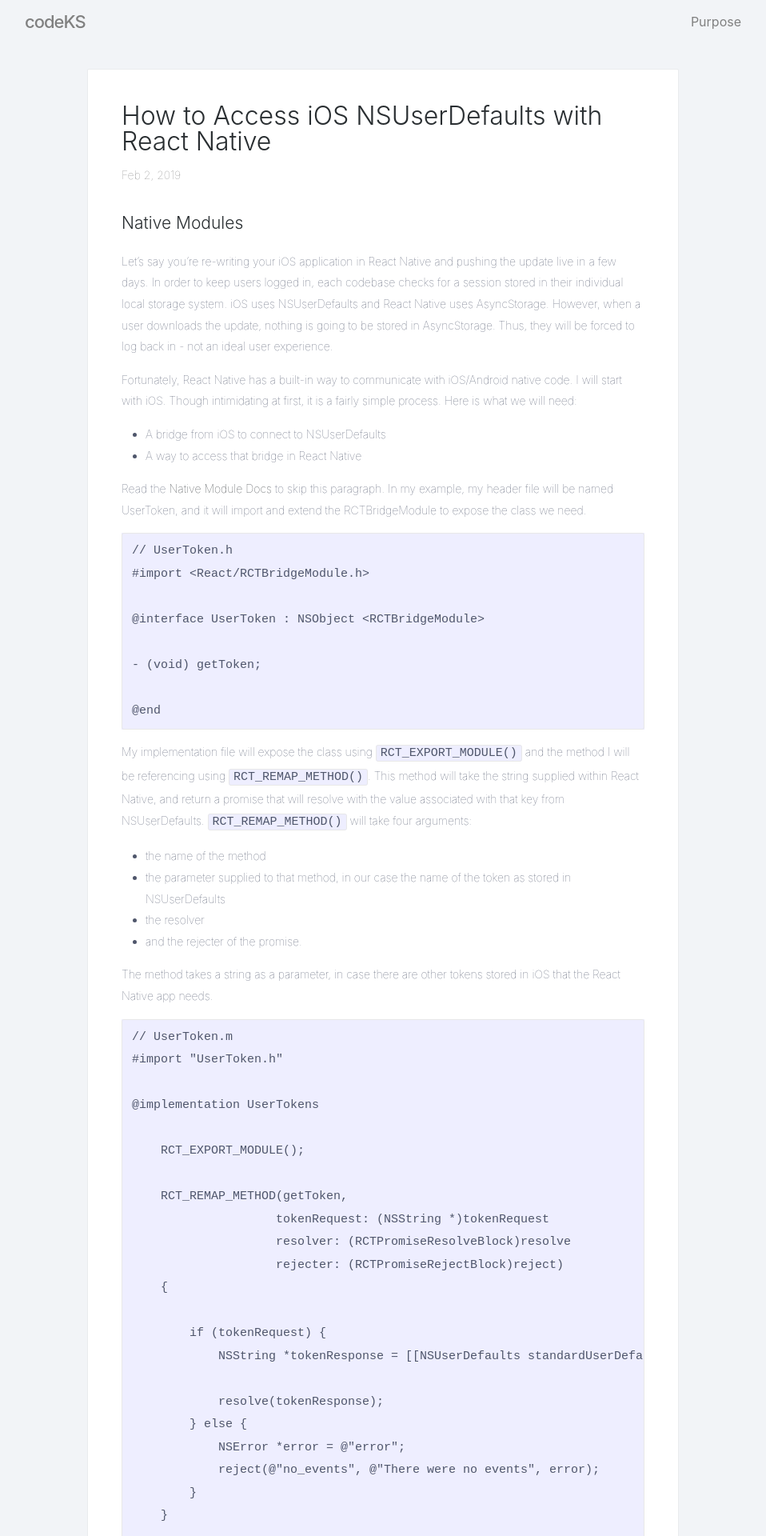
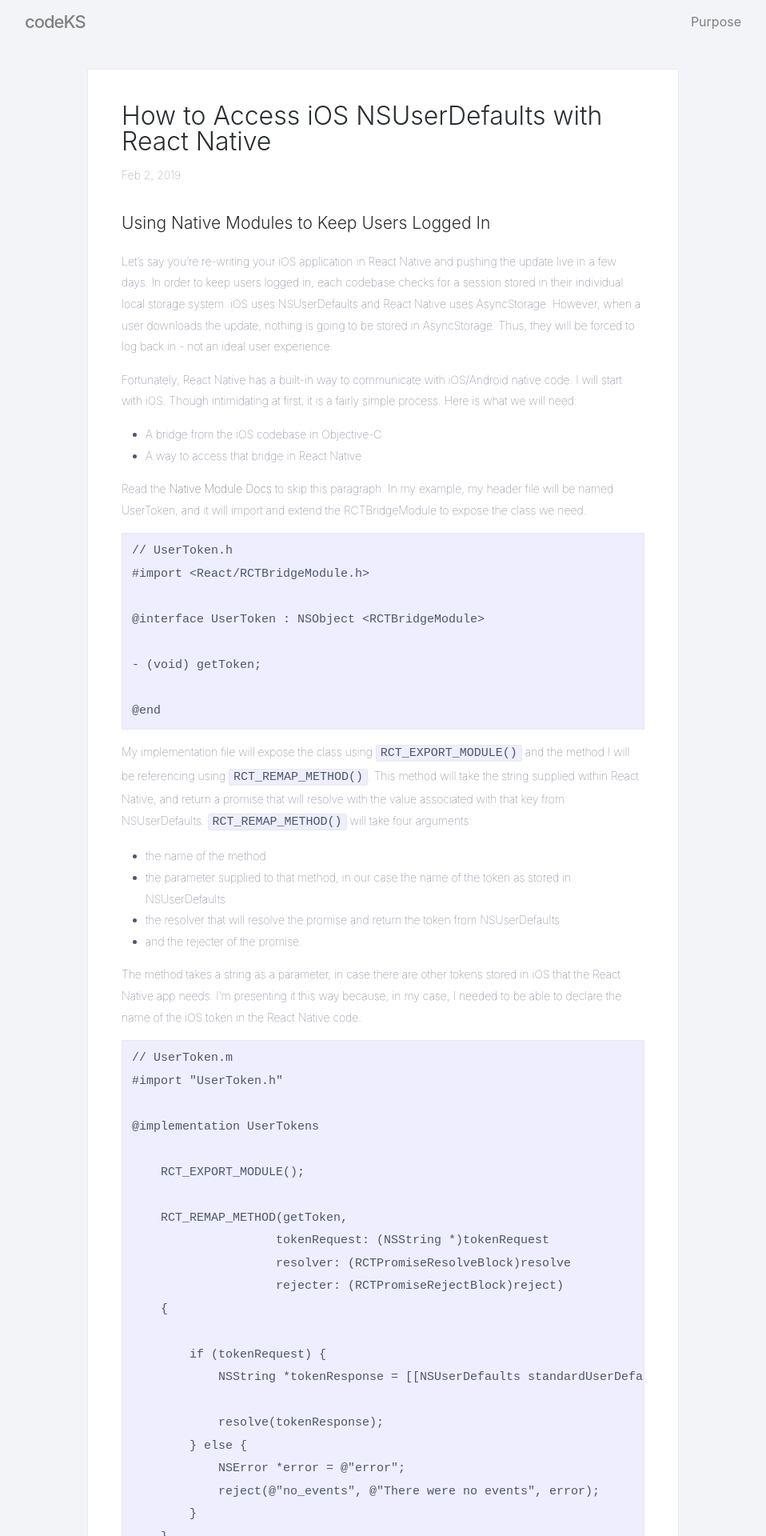
Before and after one commit to ks927/codeks, a Jekyll site: the page built from _posts/2019-02-01-native-modules.markdown, in a window 1280 px wide. Shown: the top 1920 px of the page at 80% size, without its empty margins (161-1119 px from the left). Built offline with Jekyll 4.4.1, drawn with Linux system fonts in a browser that asks for light colours.

```diff
--- a/_includes/head.html
+++ b/_includes/head.html
@@ -4,6 +4,7 @@
   <meta name="viewport" content="width=device-width, initial-scale=1">
   {%- seo -%}
   <link rel="stylesheet" href="{{ "/assets/css/styles.css" | relative_url }}">
+  <link href="https://fonts.googleapis.com/css?family=Montserrat" rel="stylesheet">
   {%- feed_meta -%}
   {%- if jekyll.environment == 'production' and site.google_analytics -%}
     {%- include google-analytics.html -%}
--- a/_posts/2019-02-01-native-modules.markdown
+++ b/_posts/2019-02-01-native-modules.markdown
@@ -5,13 +5,13 @@ date:   2019-02-01 20:40:45 -0500
 categories: [React Native, iOS]
 ---
 
-# Native Modules
+# Using Native Modules to Keep Users Logged In
 
 Let's say you're re-writing your iOS application in React Native and pushing the update live in a few days. In order to keep users logged in, each codebase checks for a session stored in their individual local storage system. iOS uses NSUserDefaults and React Native uses AsyncStorage. However, when a user downloads the update, nothing is going to be stored in AsyncStorage. Thus, they will be forced to log back in - not an ideal user experience.
 
 Fortunately, React Native has a built-in way to communicate with iOS/Android native code. I will start with iOS. Though intimidating at first, it is a fairly simple process. Here is what we will need:
 
-- A bridge from iOS to connect to NSUserDefaults
+- A bridge from the iOS codebase in Objective-C
 - A way to access that bridge in React Native
 
 Read the [Native Module Docs](https://facebook.github.io/react-native/docs/native-modules-ios) to skip this paragraph. In my example, my header file will be named UserToken, and it will import and extend the RCTBridgeModule to expose the class we need.
@@ -29,10 +29,10 @@ My implementation file will expose the class using `RCT_EXPORT_MODULE()` and the
 
 - the name of the method
 - the parameter supplied to that method, in our case the name of the token as stored in NSUserDefaults
-- the resolver
+- the resolver that will resolve the promise and return the token from NSUserDefaults
 - and the rejecter of the promise.
 
-The method takes a string as a parameter, in case there are other tokens stored in iOS that the React Native app needs.
+The method takes a string as a parameter, in case there are other tokens stored in iOS that the React Native app needs. I'm presenting it this way because, in my case, I needed to be able to declare the name of the iOS token in the React Native code.
 
     // UserToken.m
     #import "UserToken.h"
--- a/_sass/main.scss
+++ b/_sass/main.scss
@@ -44,7 +44,7 @@
   * Images
   */
  img {
-   max-width: 100%;
+   max-width: 200px;
    vertical-align: middle; }
 
  /**
```
Also changed, not shown: _posts/2019-02-08-React Native Offline Notice.markdown (added, +14 -0 lines), _posts/2019-01-25-self-teaching-journey.markdown (renamed from _posts/2910-01-25-self-teaching-journey.markdown), assets/images/offline_notice.png (added).
